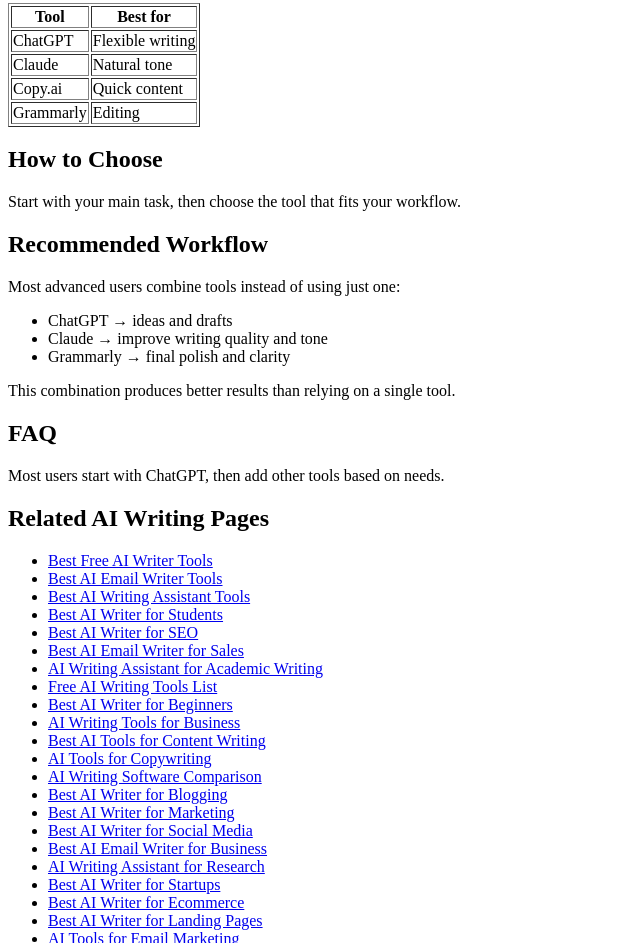
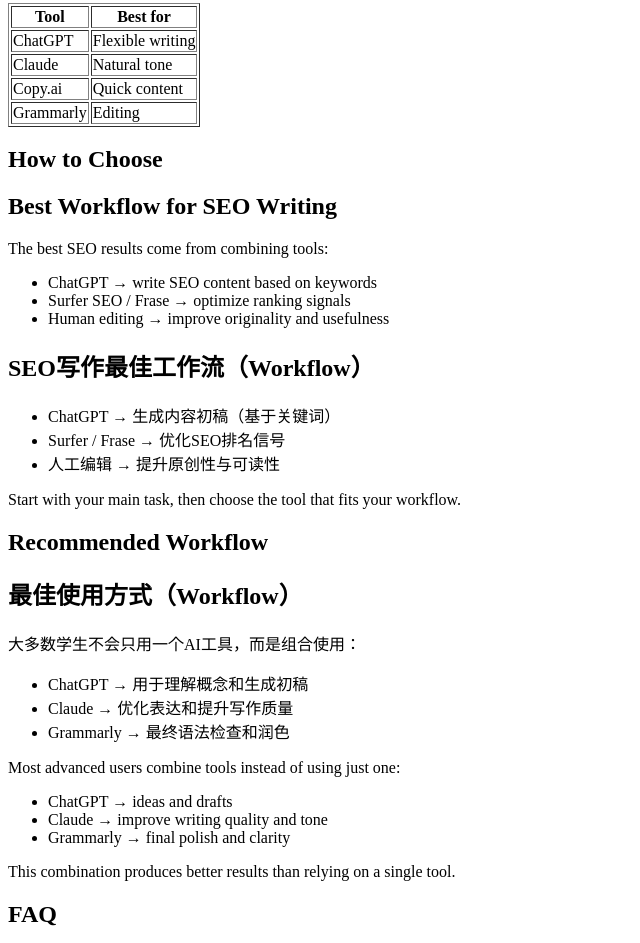
Before and after one commit to walter8688/ai-writing-assistant-academic, a plain HTML site: page index.html in a window 1280 px wide. Shown: the part 283-1226 px from the top of the page, without its empty margins (0-640 px from the left). Drawn offline with Linux system fonts and the light colour scheme.

Commit message:
add workflow structure (kimi + seo boost)

```diff
--- a/index.html
+++ b/index.html
@@ -28,9 +28,29 @@
 </table>
 
 <h2>How to Choose</h2>
+<h2>Best Workflow for SEO Writing</h2>
+<p>The best SEO results come from combining tools:</p>
+<ul>
+<li>ChatGPT → write SEO content based on keywords</li>
+<li>Surfer SEO / Frase → optimize ranking signals</li>
+<li>Human editing → improve originality and usefulness</li>
+</ul>
+<h2>SEO写作最佳工作流（Workflow）</h2>
+<ul>
+<li>ChatGPT → 生成内容初稿（基于关键词）</li>
+<li>Surfer / Frase → 优化SEO排名信号</li>
+<li>人工编辑 → 提升原创性与可读性</li>
+</ul>
 <p>Start with your main task, then choose the tool that fits your workflow.</p>
 
 <h2>Recommended Workflow</h2>
+<h2>最佳使用方式（Workflow）</h2>
+<p>大多数学生不会只用一个AI工具，而是组合使用：</p>
+<ul>
+<li>ChatGPT → 用于理解概念和生成初稿</li>
+<li>Claude → 优化表达和提升写作质量</li>
+<li>Grammarly → 最终语法检查和润色</li>
+</ul>
 <p>Most advanced users combine tools instead of using just one:</p>
 <ul>
 <li>ChatGPT → ideas and drafts</li>
```
